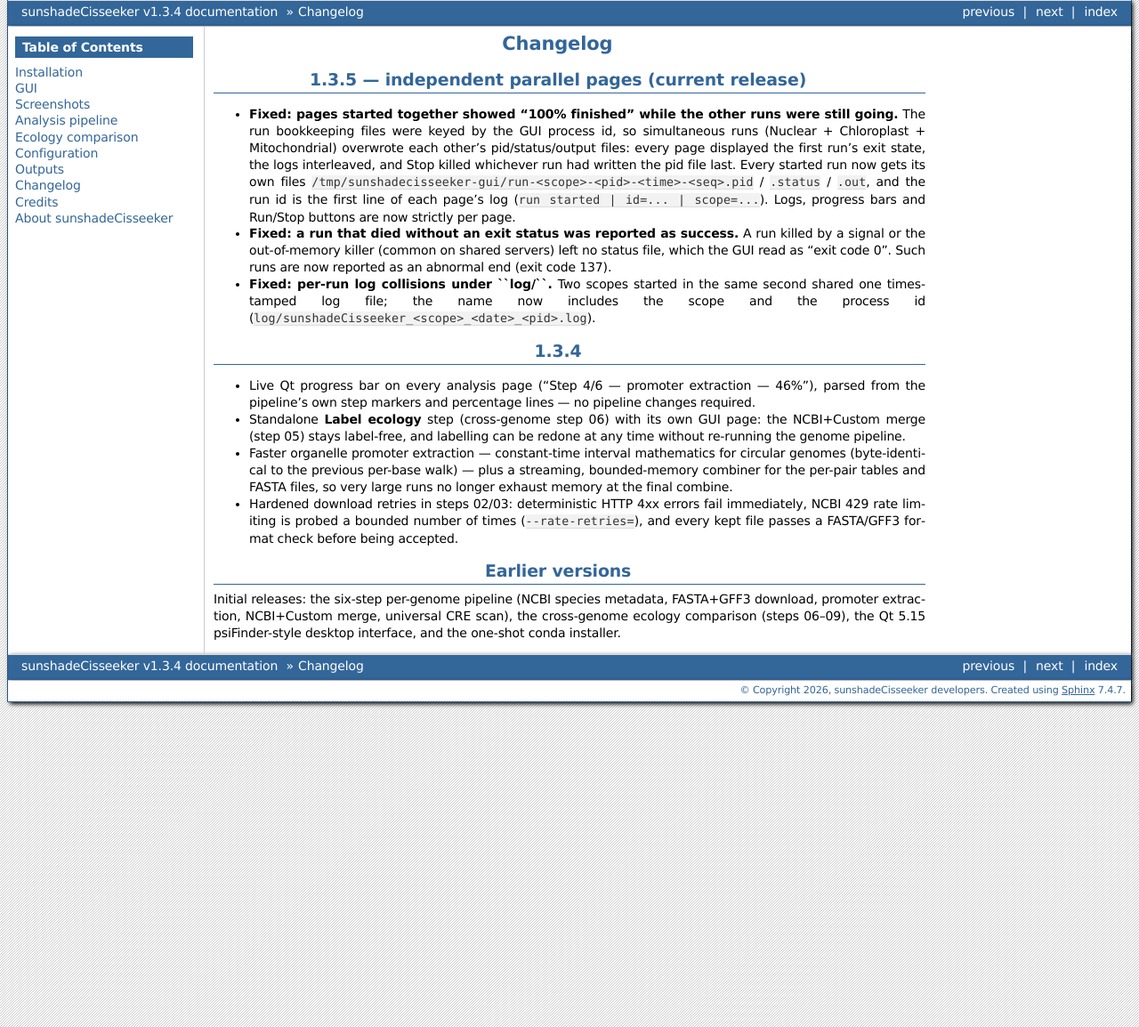
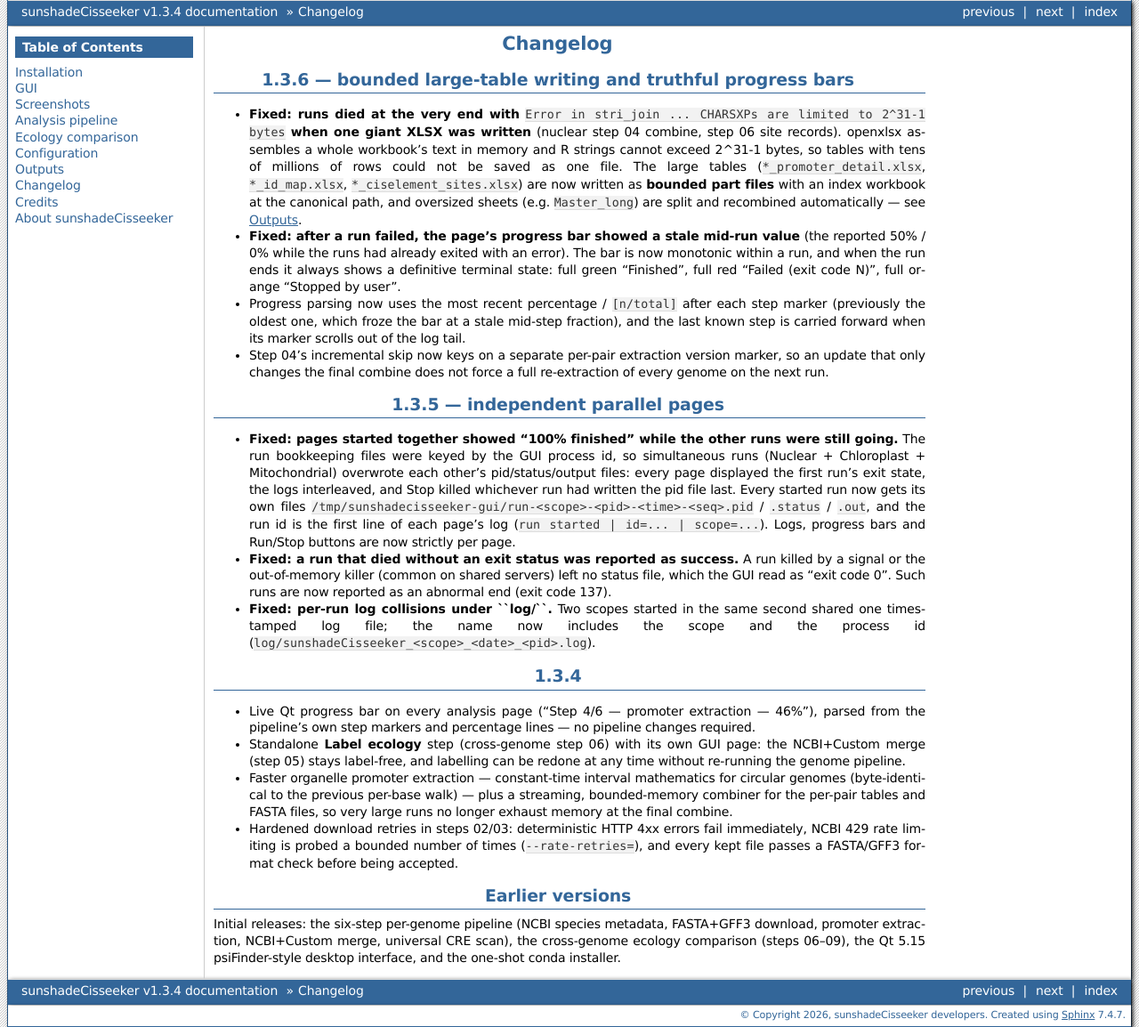
Before and after one commit to chenzhr23/sunshadeCisseeker-docs, a Sphinx documentation site: the page built from docs/content/Changelog.rst, in a window 1280 px wide. Shown: the whole page at 89% size. Built offline with Sphinx 7.4.7, drawn with Linux system fonts in a browser that asks for light colours.

Commit message:
docs: v1.3.6 bounded large-table parts and truthful terminal progress bars

```diff
--- a/docs/content/Changelog.rst
+++ b/docs/content/Changelog.rst
@@ -1,8 +1,34 @@
 Changelog
 =========
 
-1.3.5 — independent parallel pages (current release)
-----------------------------------------------------
+1.3.6 — bounded large-table writing and truthful progress bars
+--------------------------------------------------------------
+
+* **Fixed: runs died at the very end with** ``Error in stri_join ...
+  CHARSXPs are limited to 2^31-1 bytes`` **when one giant XLSX was written**
+  (nuclear step 04 combine, step 06 site records). openxlsx assembles a whole
+  workbook's text in memory and R strings cannot exceed 2^31-1 bytes, so
+  tables with tens of millions of rows could not be saved as one file. The
+  large tables (``*_promoter_detail.xlsx``, ``*_id_map.xlsx``,
+  ``*_ciselement_sites.xlsx``) are now written as **bounded part files** with
+  an index workbook at the canonical path, and oversized sheets (e.g.
+  ``Master_long``) are split and recombined automatically — see
+  :doc:`Outputs`.
+* **Fixed: after a run failed, the page's progress bar showed a stale
+  mid-run value** (the reported 50% / 0% while the runs had already exited
+  with an error). The bar is now monotonic within a run, and when the run
+  ends it always shows a definitive terminal state: full green "Finished",
+  full red "Failed (exit code N)", full orange "Stopped by user".
+* Progress parsing now uses the most recent percentage / ``[n/total]`` after
+  each step marker (previously the oldest one, which froze the bar at a
+  stale mid-step fraction), and the last known step is carried forward when
+  its marker scrolls out of the log tail.
+* Step 04's incremental skip now keys on a separate per-pair extraction
+  version marker, so an update that only changes the final combine does not
+  force a full re-extraction of every genome on the next run.
+
+1.3.5 — independent parallel pages
+----------------------------------
 
 * **Fixed: pages started together showed "100% finished" while the other
   runs were still going.** The run bookkeeping files were keyed by the GUI
```
Also changed, not shown: docs/content/Analysis pipeline.rst (+5 -2 lines), docs/content/GUI.rst (+7 -1 lines), docs/content/Installation.rst (+7 -0 lines), docs/content/Outputs.rst (+23 -0 lines).
